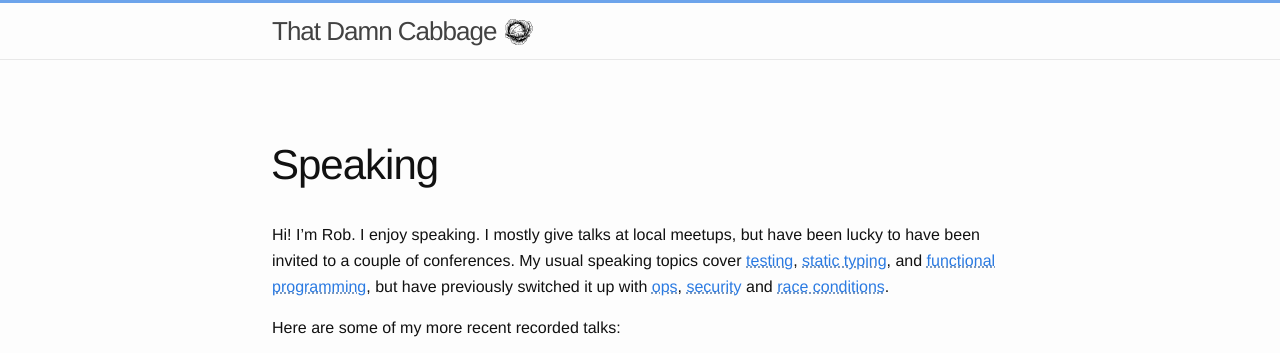
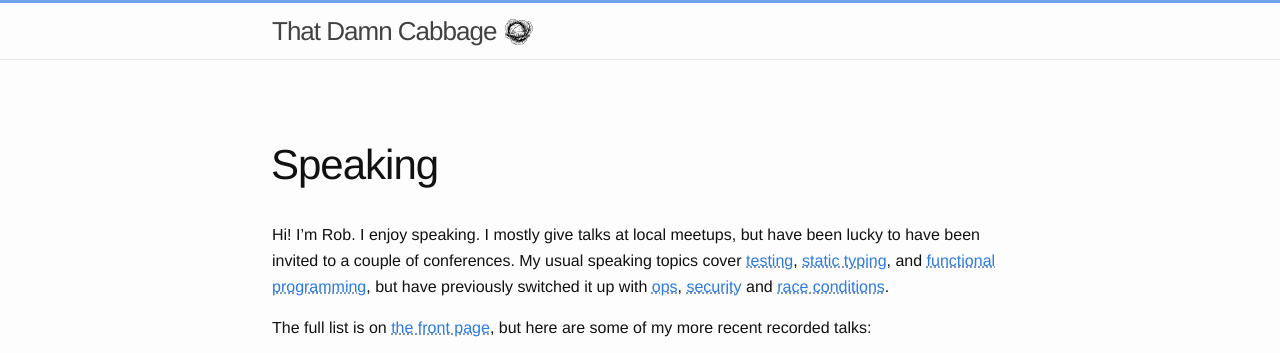
Before and after one commit to damncabbage/deadname.id.au, a Jekyll site: the page built from speaking.markdown, in a window 1280 px wide and 900 px high, cut to the strip 0-353 px from the top of the window. Built offline with Jekyll 4.4.1, drawn with Linux system fonts in a browser that asks for light colours.

Commit message:
Add link to full talk list.

```diff
--- a/speaking.markdown
+++ b/speaking.markdown
@@ -5,7 +5,7 @@ title: "Speaking"
 
 Hi! I'm Rob. I enjoy speaking. I mostly give talks at local meetups, but have been lucky to have been invited to a couple of conferences. My usual speaking topics cover [testing](/talks/2016/06/property-based-testing/), [static typing](/talks/2016/07/things-you-cant-do-wdc16/), and [functional programming](/talks/2015/09/composition-and-pipelines/), but have previously switched it up with [ops](https://speakerdeck.com/damncabbage/the-testing-monitoring-continuum-devops-sydney-2015), [security](https://speakerdeck.com/damncabbage/xss-an-introduction-and-demonstration-2009) and [race conditions](https://speakerdeck.com/damncabbage/databases-and-race-conditions-sydphp-2014).
 
-Here are some of my more recent recorded talks:
+The full list is on [the front page](/#talks), but here are some of my more recent recorded talks:
 
 <ul class="talks-showcase">
   <li>
```
